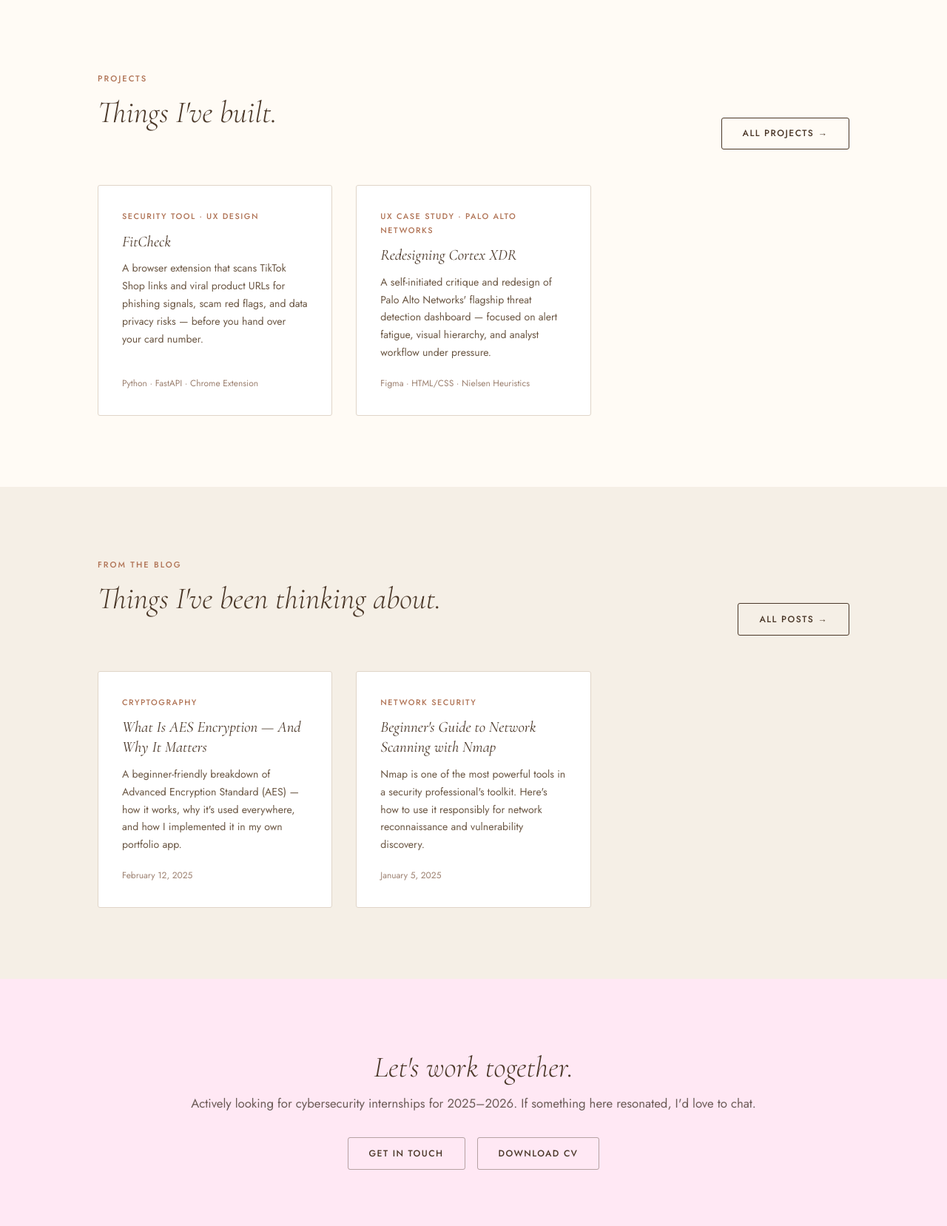
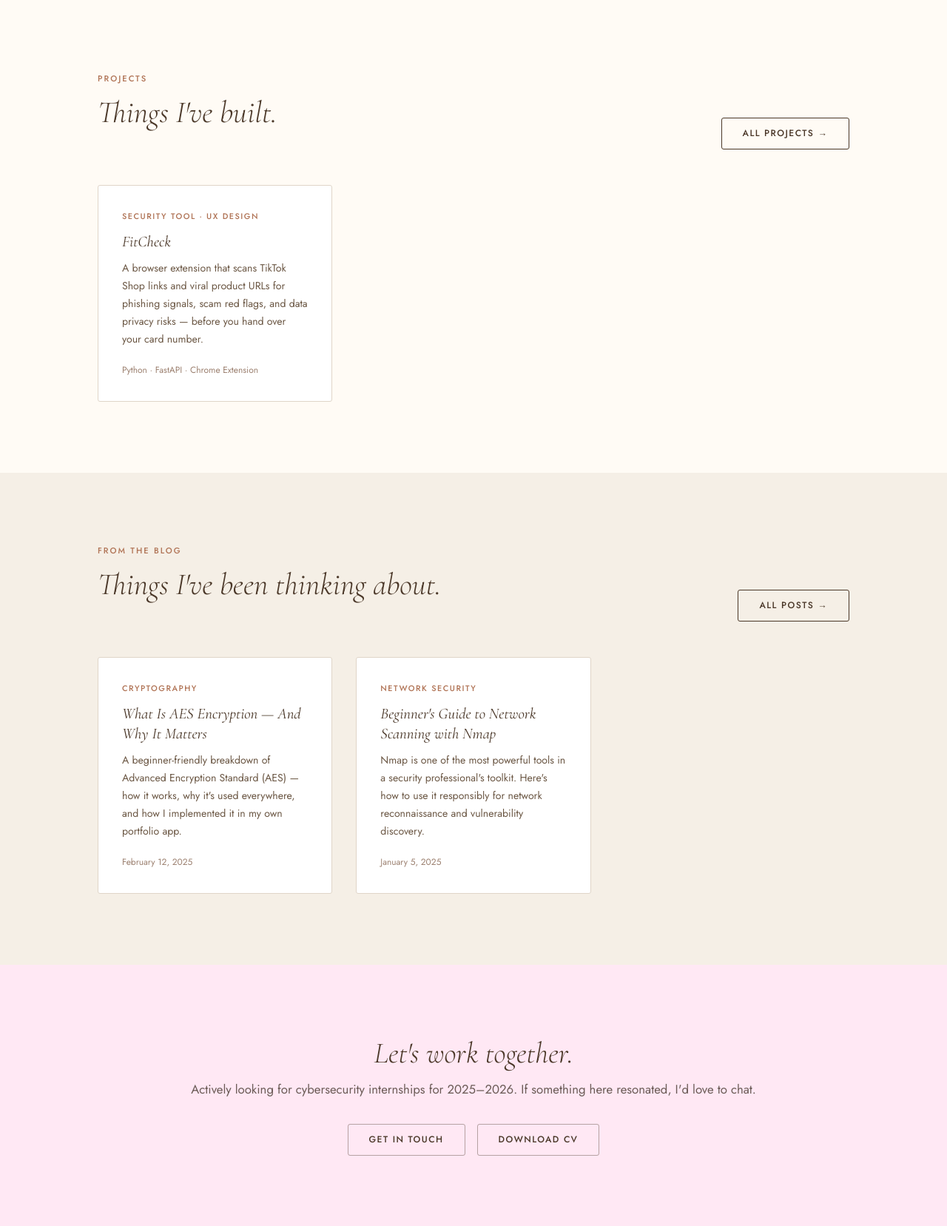
Before and after one commit to chloexlian/portfolio, a Flask app: page / in a window 1280 px wide. Shown: the part 1513-3170 px from the top of the page at 74% size. Run offline with Flask 3, Linux system fonts and the light colour scheme.

Commit message:
Remove cortex redesign card

```diff
--- a/templates/index.html
+++ b/templates/index.html
@@ -83,12 +83,6 @@
         <p class="post-summary">A browser extension that scans TikTok Shop links and viral product URLs for phishing signals, scam red flags, and data privacy risks — before you hand over your card number.</p>
         <span class="post-date">Python · FastAPI · Chrome Extension</span>
       </a>
-      <a href="/cortex-redesign" class="post-card">
-        <span class="post-category">UX Case Study · Palo Alto Networks</span>
-        <h3 class="post-title">Redesigning Cortex XDR</h3>
-        <p class="post-summary">A self-initiated critique and redesign of Palo Alto Networks' flagship threat detection dashboard — focused on alert fatigue, visual hierarchy, and analyst workflow under pressure.</p>
-        <span class="post-date">Figma · HTML/CSS · Nielsen Heuristics</span>
-      </a>
     </div>
   </div>
 </section>
--- a/templates/projects.html
+++ b/templates/projects.html
@@ -13,12 +13,6 @@
         <p class="post-summary">A browser extension that scans TikTok Shop links and viral product URLs for phishing signals, scam red flags, and data privacy risks — before you hand over your card number.</p>
         <span class="post-date">Python · FastAPI · Chrome Extension</span>
       </a>
-      <a href="/cortex-redesign" class="post-card">
-        <span class="post-category">UX Case Study · Palo Alto Networks</span>
-        <h3 class="post-title">Redesigning Cortex XDR</h3>
-        <p class="post-summary">A self-initiated critique and redesign of Palo Alto Networks' flagship threat detection dashboard — focused on alert fatigue, visual hierarchy, and analyst workflow under pressure.</p>
-        <span class="post-date">Figma · HTML/CSS · Nielsen Heuristics</span>
-      </a>
     </div>
   </div>
 </section>
```
